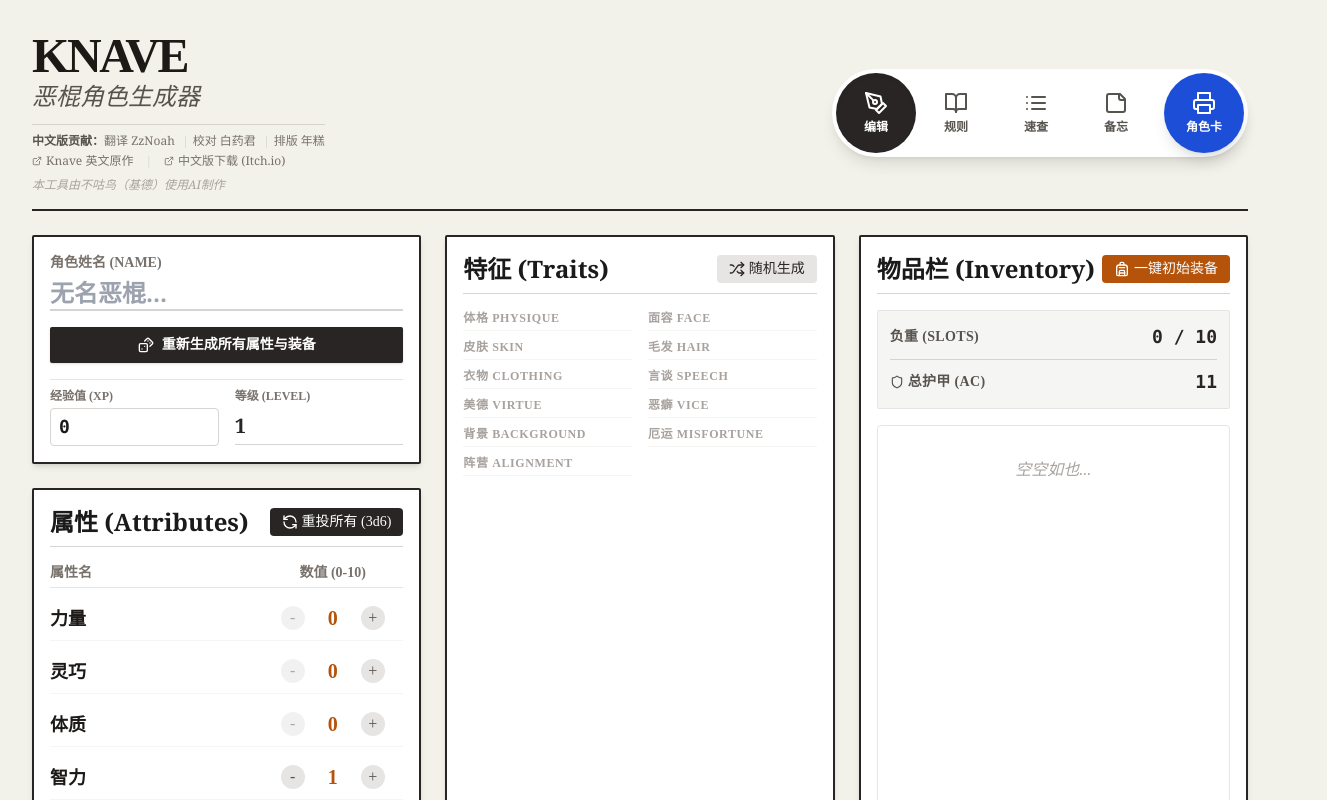
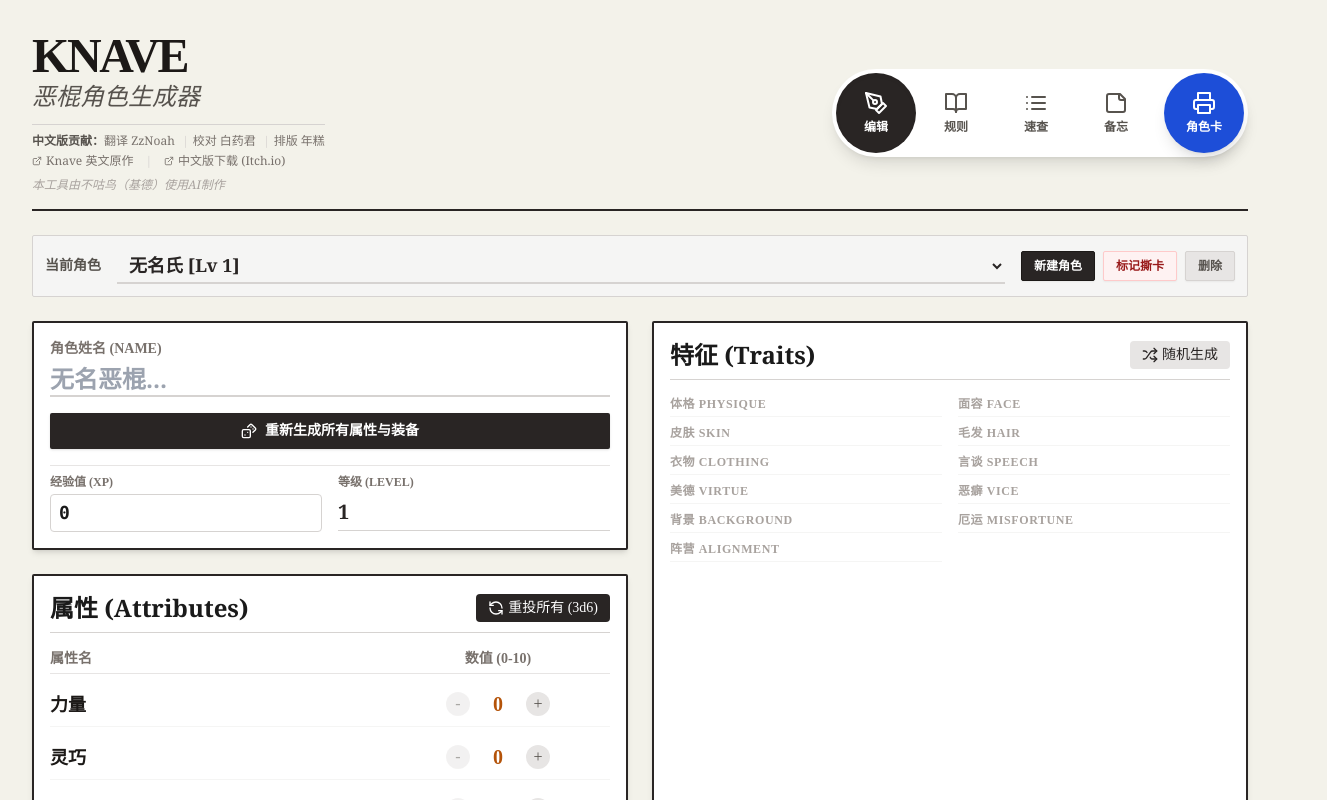
Before and after one commit to jeffdyuyi/Knave-Character-Builder-1.5, a React (Vite) app: page / in a window 1280 px wide. Shown: the top 800 px of the page, 1327 px wide, since content can reach past the window. Built offline with nearby package versions, Linux system fonts and the light colour scheme.

Commit message:
feat: Introduce character sheet component with PNG and TXT export, and expand character data model to support new properties.

```diff
--- a/App.tsx
+++ b/App.tsx
@@ -58,6 +58,7 @@ const generateInitialCharacter = (): Character => {
   const hpVal = d6();
 
   return {
+    id: crypto.randomUUID(),
     name: '',
     level: 1,
     xp: 0,
@@ -69,33 +70,56 @@ const generateInitialCharacter = (): Character => {
     },
     inventory: [],
     memo: '',
+    isDead: false,
   };
 };
 
-const LOCAL_STORAGE_KEY = 'knave_character_data';
+const LOCAL_STORAGE_KEY_LIST = 'knave_characters_list';
+const LOCAL_STORAGE_KEY_LEGACY = 'knave_character_data';
 
 const App: React.FC = () => {
-  const [character, setCharacter] = useState<Character>(() => {
+  const [characters, setCharacters] = useState<Character[]>(() => {
     try {
-      const saved = localStorage.getItem(LOCAL_STORAGE_KEY);
-      if (saved) {
-        return JSON.parse(saved);
+      const savedList = localStorage.getItem(LOCAL_STORAGE_KEY_LIST);
+      if (savedList) {
+        return JSON.parse(savedList);
+      }
+      const legacySaved = localStorage.getItem(LOCAL_STORAGE_KEY_LEGACY);
+      if (legacySaved) {
+        const char = JSON.parse(legacySaved);
+        if (!char.id) char.id = crypto.randomUUID();
+        return [char];
       }
     } catch (e) {
-      console.error("Failed to load character from storage", e);
+      console.error("Failed to load characters from storage", e);
     }
-    return generateInitialCharacter();
+    return [generateInitialCharacter()];
   });
+  const [activeCharId, setActiveCharId] = useState<string>(characters[0]?.id || '');
   const [viewMode, setViewMode] = useState<'edit' | 'sheet' | 'rules' | 'tables' | 'memo'>('edit');
+
+  const character = characters.find(c => c.id === activeCharId) || characters[0] || generateInitialCharacter();
+
+  const setCharacter = useCallback((updater: React.SetStateAction<Character>) => {
+    setCharacters(prev => {
+      const idx = prev.findIndex(c => c.id === activeCharId);
+      if (idx === -1) return prev;
+      const current = prev[idx];
+      const next = typeof updater === 'function' ? updater(current) : updater;
+      const newList = [...prev];
+      newList[idx] = next;
+      return newList;
+    });
+  }, [activeCharId]);
 
   // Persistence
   useEffect(() => {
     try {
-      localStorage.setItem(LOCAL_STORAGE_KEY, JSON.stringify(character));
+      localStorage.setItem(LOCAL_STORAGE_KEY_LIST, JSON.stringify(characters));
     } catch (e) {
-      console.error("Failed to save character to storage", e);
+      console.error("Failed to save characters to storage", e);
     }
-  }, [character]);
+  }, [characters]);
 
   // Actions
   const rerollStats = useCallback(() => {
@@ -176,7 +200,19 @@ const App: React.FC = () => {
 
     // Weapon or Armor
     if (Math.random() > 0.5) {
-      newInventory.push(createItem("自选近战武器", 1, 'weapon', { damage: 'd6', quality: 3 }));
+      const weapons = [
+        { name: "匕首", damage: 'd6', slots: 1 },
+        { name: "棍棒", damage: 'd6', slots: 1 },
+        { name: "镰刀", damage: 'd6', slots: 1 },
+        { name: "杖", damage: 'd6', slots: 1 },
+        { name: "矛", damage: 'd8', slots: 2 },
+        { name: "剑", damage: 'd8', slots: 2 },
+        { name: "硬头锤", damage: 'd8', slots: 2 },
+        { name: "斧", damage: 'd8', slots: 2 },
+        { name: "连枷", damage: 'd8', slots: 2 },
+      ];
+      const w = pick(weapons);
+      newInventory.push(createItem(w.name, w.slots, 'weapon', { damage: w.damage, quality: 3 }));
     } else {
       const armors = ["盾牌", "头盔", "布面甲", "锁子甲衫", "胸甲", "臂甲", "腿甲"];
       newInventory.push(createItem(pick(armors), 1, 'armor', { defense: 1, quality: 1 }));
@@ -336,8 +372,66 @@ const App: React.FC = () => {
         )}
 
         {viewMode === 'edit' && (
-          <main className="grid grid-cols-1 lg:grid-cols-3 gap-6">
+          <main className="flex flex-col gap-6">
 
+            {/* Character Manager UI */}
+            <div className="bg-stone-100 p-3 rounded-sm border border-stone-300 flex flex-wrap items-center gap-4">
+              <label className="font-bold text-sm text-stone-600 uppercase">当前角色</label>
+              <select
+                value={activeCharId}
+                onChange={(e) => setActiveCharId(e.target.value)}
+                className="border-b-2 border-stone-300 bg-transparent px-2 py-1 font-serif font-bold text-stone-800 focus:outline-none focus:border-stone-800 flex-grow text-lg"
+              >
+                {characters.map(c => (
+                  <option key={c.id} value={c.id}>
+                    {c.name || '无名氏'} [Lv {c.level}] {c.isDead ? '(撕卡)' : ''}
+                  </option>
+                ))}
+              </select>
+
+              <div className="flex flex-wrap gap-2 w-full sm:w-auto mt-2 sm:mt-0">
+                <button
+                  onClick={() => {
+                    const newChar = generateInitialCharacter();
+                    setCharacters(prev => [...prev, newChar]);
+                    setActiveCharId(newChar.id);
+                  }}
+                  className="bg-stone-800 text-white px-3 py-1.5 rounded-sm text-xs border border-stone-900 shadow-sm hover:bg-stone-700 hover:shadow font-bold transition-all flex-grow sm:flex-grow-0"
+                >
+                  新建角色
+                </button>
+                <button
+                  onClick={() => {
+                    if (window.confirm(`确认将角色 ${character.name || '无名氏'} 标记为撕卡(死亡)状态吗？`)) {
+                      setCharacter(prev => ({ ...prev, isDead: !prev.isDead }));
+                    }
+                  }}
+                  className={`px-3 py-1.5 rounded-sm text-xs shadow-sm font-bold transition-all flex-grow sm:flex-grow-0 border ${character.isDead ? 'bg-amber-100 text-amber-800 border-amber-300 hover:bg-amber-200' : 'bg-red-50 text-red-800 border-red-200 hover:bg-red-100'}`}
+                >
+                  {character.isDead ? '撤销撕卡' : '标记撕卡'}
+                </button>
+                <button
+                  onClick={() => {
+                    if (characters.length === 1) {
+                      alert('至少保留一个角色。可以清空姓名和属性代替删除。');
+                      return;
+                    }
+                    if (window.confirm(`确定要彻底删除角色 ${character.name || '无名氏'} 吗？此操作无法恢复！`)) {
+                      setCharacters(prev => {
+                        const nextList = prev.filter(c => c.id !== activeCharId);
+                        setActiveCharId(nextList[0].id);
+                        return nextList;
+                      });
+                    }
+                  }}
+                  className="bg-stone-200 text-stone-600 border border-stone-300 px-3 py-1.5 rounded-sm text-xs hover:bg-stone-300 shadow-sm font-bold transition-all flex-grow sm:flex-grow-0"
+                >
+                  删除
+                </button>
+              </div>
+            </div>
+
+            <div className={`grid grid-cols-1 lg:grid-cols-2 gap-6 ${character.isDead ? 'opacity-70 grayscale' : ''}`}>
               {/* Column 1: Stats & Vitals */}
               <div className="space-y-6">
                 <div className="bg-white p-4 rounded-sm shadow-md border-2 border-stone-800 space-y-4">
@@ -410,12 +504,14 @@ const App: React.FC = () => {
               </div>
 
               {/* Column 2: Traits */}
-            <div>
+              <div className="h-full">
                 <TraitBlock traits={character.traits} onRandomize={randomizeTraits} />
               </div>
 
-            {/* Column 3: Inventory */}
-            <div>
+            </div> {/* End of Top Grid */}
+
+            {/* Bottom Half: Inventory */}
+            <div className="w-full mt-2">
               <InventoryBlock
                 inventory={character.inventory}
                 maxSlots={10 + character.stats[StatName.Constitution].value}
--- a/constants.ts
+++ b/constants.ts
@@ -253,9 +253,19 @@ export const ITEM_PRICES = {
     { name: "腿甲 (防御+1, 1栏位, 1耐久)", cost: "500" }
   ],
   "武器": [
-    { name: "匕首, 棍棒, 镰刀, 杖 (d6伤害, 1栏位, 1手, 3耐久)", cost: "5" },
-    { name: "矛, 剑, 硬头锤, 斧, 连枷 (d8伤害, 2栏位, 1手, 3耐久)", cost: "10" },
-    { name: "戟, 战锤, 长剑, 战斧 (d10伤害, 3栏位, 2手, 3耐久)", cost: "20" },
+    { name: "匕首 (d6伤害, 1栏位, 1手, 3耐久)", cost: "5" },
+    { name: "棍棒 (d6伤害, 1栏位, 1手, 3耐久)", cost: "5" },
+    { name: "镰刀 (d6伤害, 1栏位, 1手, 3耐久)", cost: "5" },
+    { name: "杖 (d6伤害, 1栏位, 1手, 3耐久)", cost: "5" },
+    { name: "矛 (d8伤害, 2栏位, 1手, 3耐久)", cost: "10" },
+    { name: "剑 (d8伤害, 2栏位, 1手, 3耐久)", cost: "10" },
+    { name: "硬头锤 (d8伤害, 2栏位, 1手, 3耐久)", cost: "10" },
+    { name: "斧 (d8伤害, 2栏位, 1手, 3耐久)", cost: "10" },
+    { name: "连枷 (d8伤害, 2栏位, 1手, 3耐久)", cost: "10" },
+    { name: "戟 (d10伤害, 3栏位, 2手, 3耐久)", cost: "20" },
+    { name: "战锤 (d10伤害, 3栏位, 2手, 3耐久)", cost: "20" },
+    { name: "长剑 (d10伤害, 3栏位, 2手, 3耐久)", cost: "20" },
+    { name: "战斧 (d10伤害, 3栏位, 2手, 3耐久)", cost: "20" },
     { name: "投石索 (d4伤害, 1栏位, 1手, 3耐久)", cost: "5" },
     { name: "弓 (d6伤害, 2栏位, 2手, 3耐久)", cost: "15" },
     { name: "弩 (d8伤害, 3栏位, 2手, 3耐久)", cost: "60" },
--- a/types.ts
+++ b/types.ts
@@ -39,6 +39,7 @@ export interface Traits {
 }
 
 export interface Character {
+  id: string;
   name: string;
   level: number;
   xp: number;
@@ -50,6 +51,7 @@ export interface Character {
   traits: Traits;
   inventory: Item[];
   memo?: string;
+  isDead?: boolean;
 }
 
 export interface CustomSpell {
```
Also changed, not shown: components/CharacterSheet.tsx (+64 -6 lines). Lines whose indentation alone changed are shown as unchanged.
